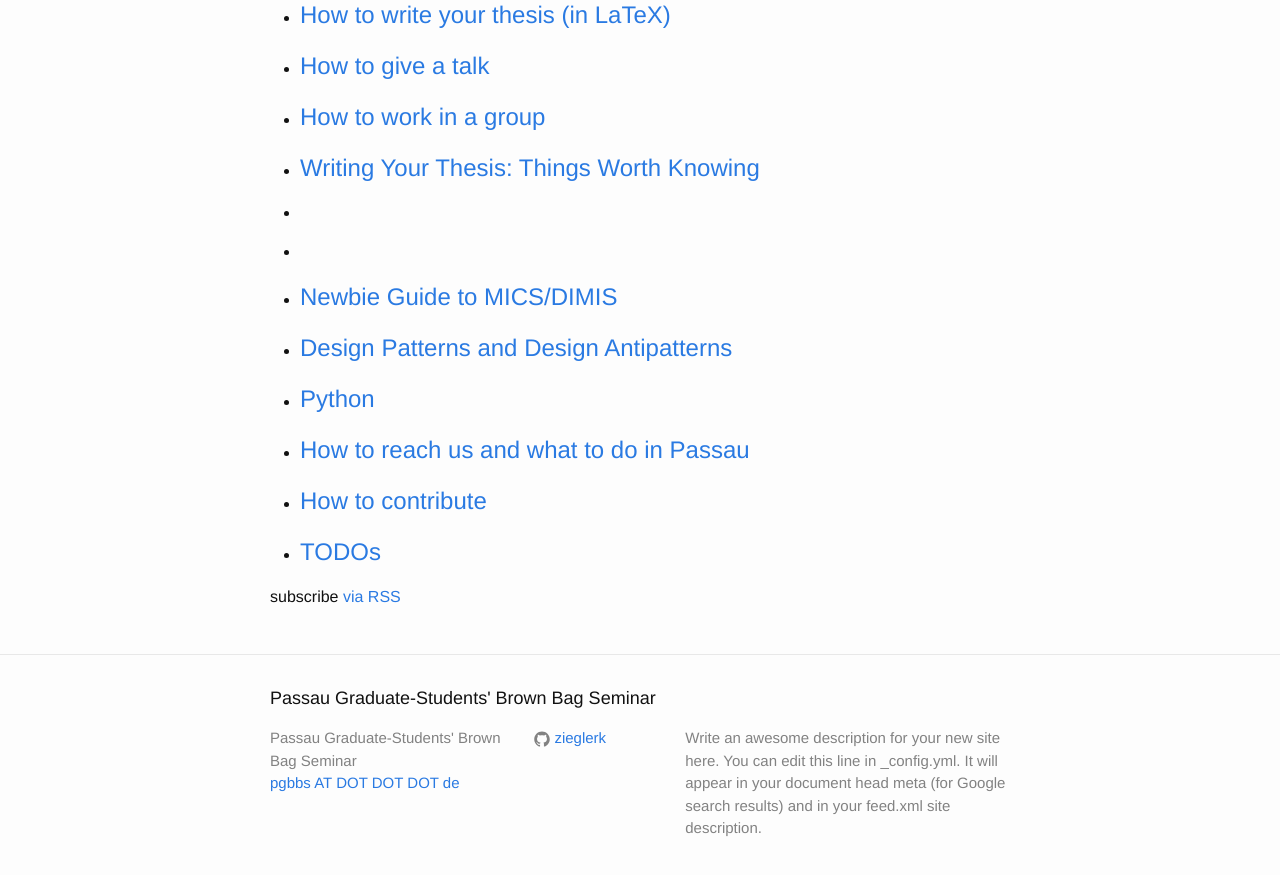
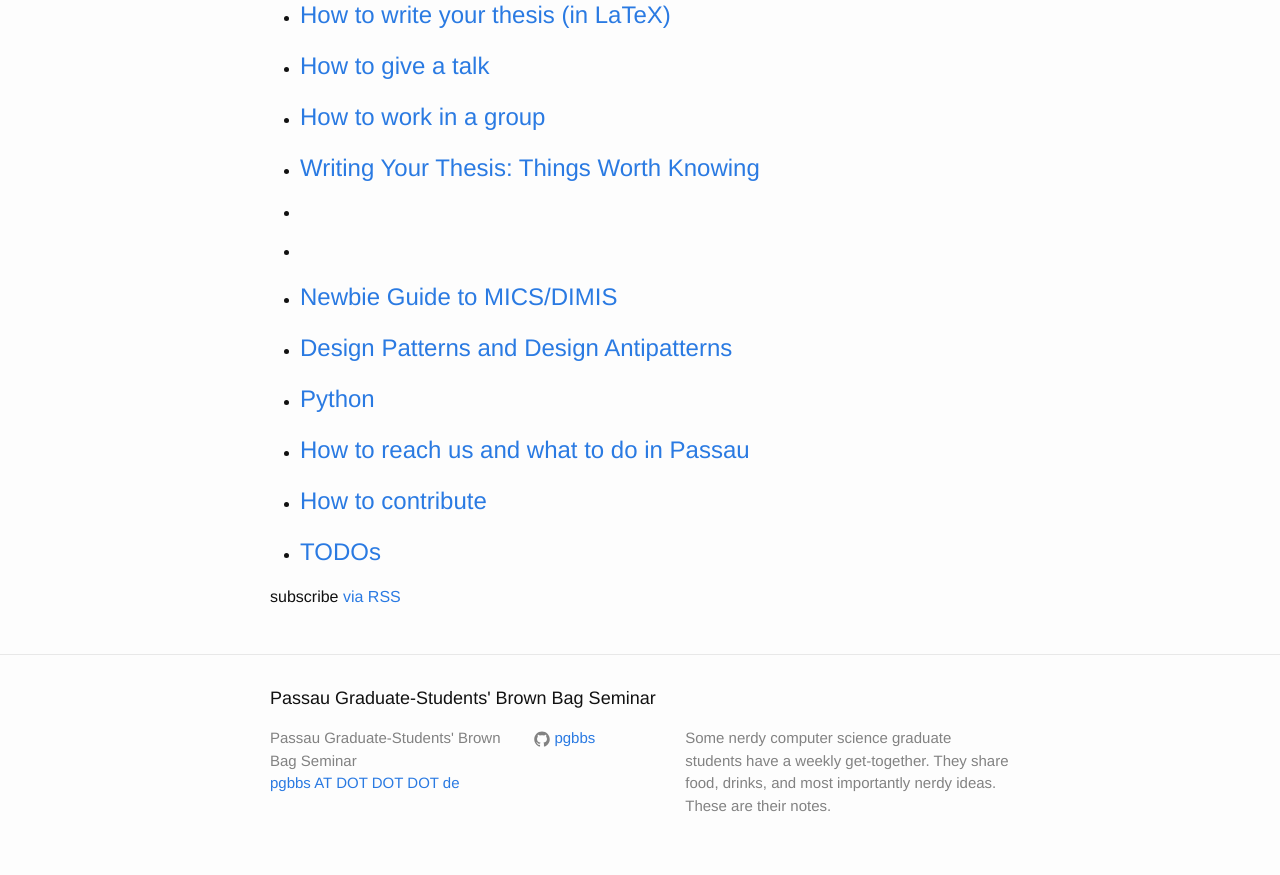
Before and after one commit to PGBBS/pgbbs.github.io, a Jekyll site: the page built from index.html, in a window 1280 px wide and 900 px high, scrolled down 1606 px. Shown: the top 875 px of the window. Built offline with Jekyll 4.4.1, drawn with Linux system fonts in a browser that asks for light colours.

Commit message:
update description

```diff
--- a/_config.yml
+++ b/_config.yml
@@ -12,9 +12,7 @@
 title: Passau Graduate-Students' Brown Bag Seminar
 email: pgbbs AT <chair> DOT <faculty> DOT <unversity> DOT de
 description: > # this means to ignore newlines until "baseurl:"
-  Write an awesome description for your new site here. You can edit this
-  line in _config.yml. It will appear in your document head meta (for
-  Google search results) and in your feed.xml site description.
+  Some nerdy computer science graduate students have a weekly get-together. They share food, drinks, and most importantly nerdy ideas. These are their notes.
 baseurl: "" # the subpath of your site, e.g. /blog
 url: "https://pgbbs.github.io" # the base hostname & protocol for your site
 repo: "https://github.com/PGBBS/pgbbs.github.io/tree/master" # base for github-repo
@@ -22,8 +20,7 @@ repo: "https://github.com/PGBBS/pgbbs.github.io/tree/master" # base for github-r
 # These usernames will occur in the footer (with icons) via
 # _layouts/default.html > _includes/footer.html
 github_username: pgbbs
-github_username: zieglerk
-twitter: kziegl
+# twitter_username: kziegl
 
 # Build settings
 markdown: kramdown
```
